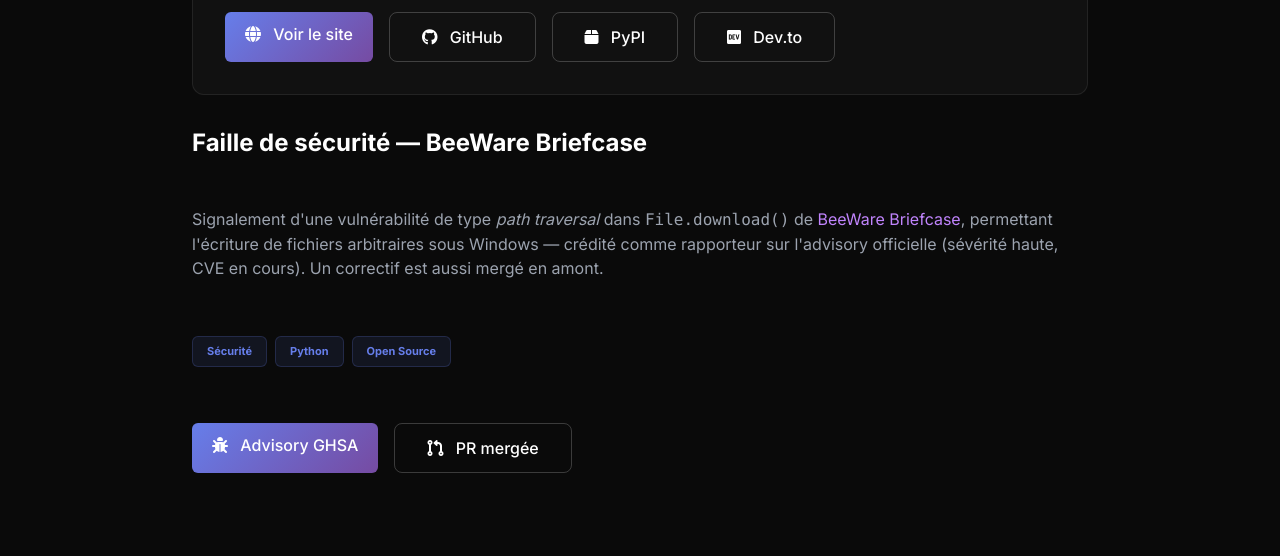
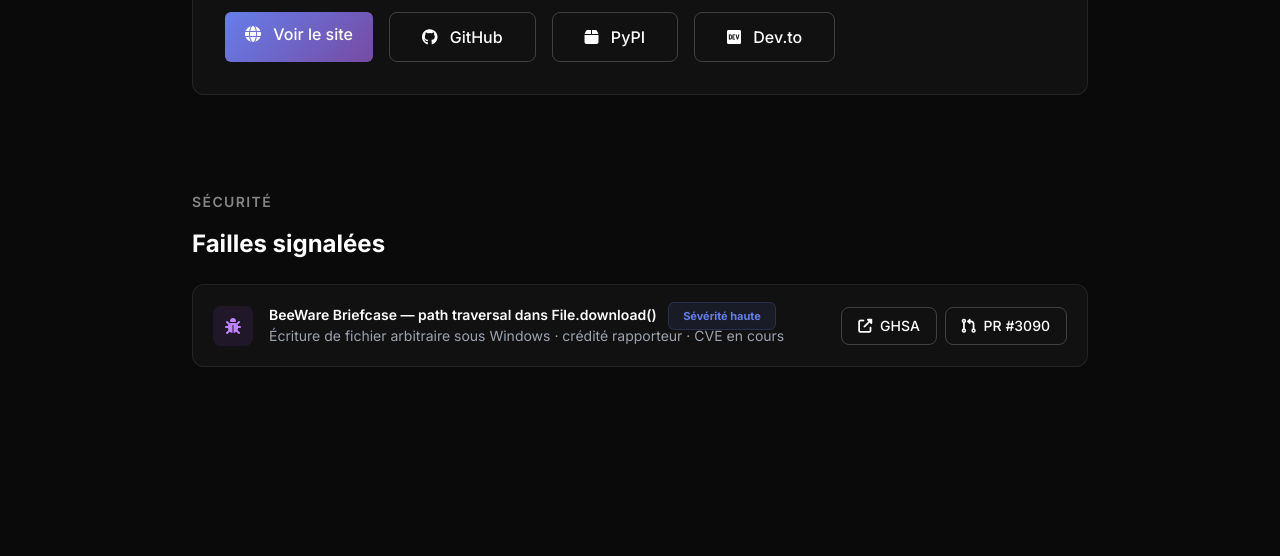
Before and after one commit to fjjjuv/Mon-porte-folio, a plain HTML site: page index.html in a window 1280 px wide. Shown: the part 3500-4056 px from the top of the page. Drawn offline with nearby package versions, Linux system fonts and the light colour scheme.

Commit message:
Remove leftover card fragment from projects grid

```diff
--- a/index.html
+++ b/index.html
@@ -523,20 +523,6 @@
                     <a href="https://dev.to/fjjjuv/stop-guessing-where-your-llm-prompt-tokens-go-prompt-flamegraph-52nf" target="_blank" class="btn-secondary text-white"><i class="fab fa-dev mr-2"></i> Dev.to</a>
                 </div>
             </div>
-                <h3 class="text-2xl font-bold mb-4">Faille de sécurité — BeeWare Briefcase</h3>
-                <p class="text-gray-400 mb-6">
-                    Signalement d'une vulnérabilité de type <em>path traversal</em> dans <code>File.download()</code> de <a href="https://github.com/beeware/briefcase" target="_blank" class="text-purple-400 hover:underline">BeeWare Briefcase</a>, permettant l'écriture de fichiers arbitraires sous Windows — crédité comme rapporteur sur l'advisory officielle (sévérité haute, CVE en cours). Un correctif est aussi mergé en amont.
-                </p>
-                <div class="flex flex-wrap gap-2 mb-6">
-                    <span class="badge">Sécurité</span>
-                    <span class="badge">Python</span>
-                    <span class="badge">Open Source</span>
-                </div>
-                <div class="flex flex-wrap gap-4">
-                    <a href="https://github.com/beeware/briefcase/security/advisories/GHSA-j2qc-j92x-qqhj" target="_blank" class="demo-btn"><i class="fas fa-bug mr-2"></i> Advisory GHSA</a>
-                    <a href="https://github.com/beeware/briefcase/pull/3090" target="_blank" class="btn-secondary text-white"><i class="fas fa-code-pull-request mr-2"></i> PR mergée</a>
-                </div>
-            </div>
         </div>
     </div>
 </section>
```
